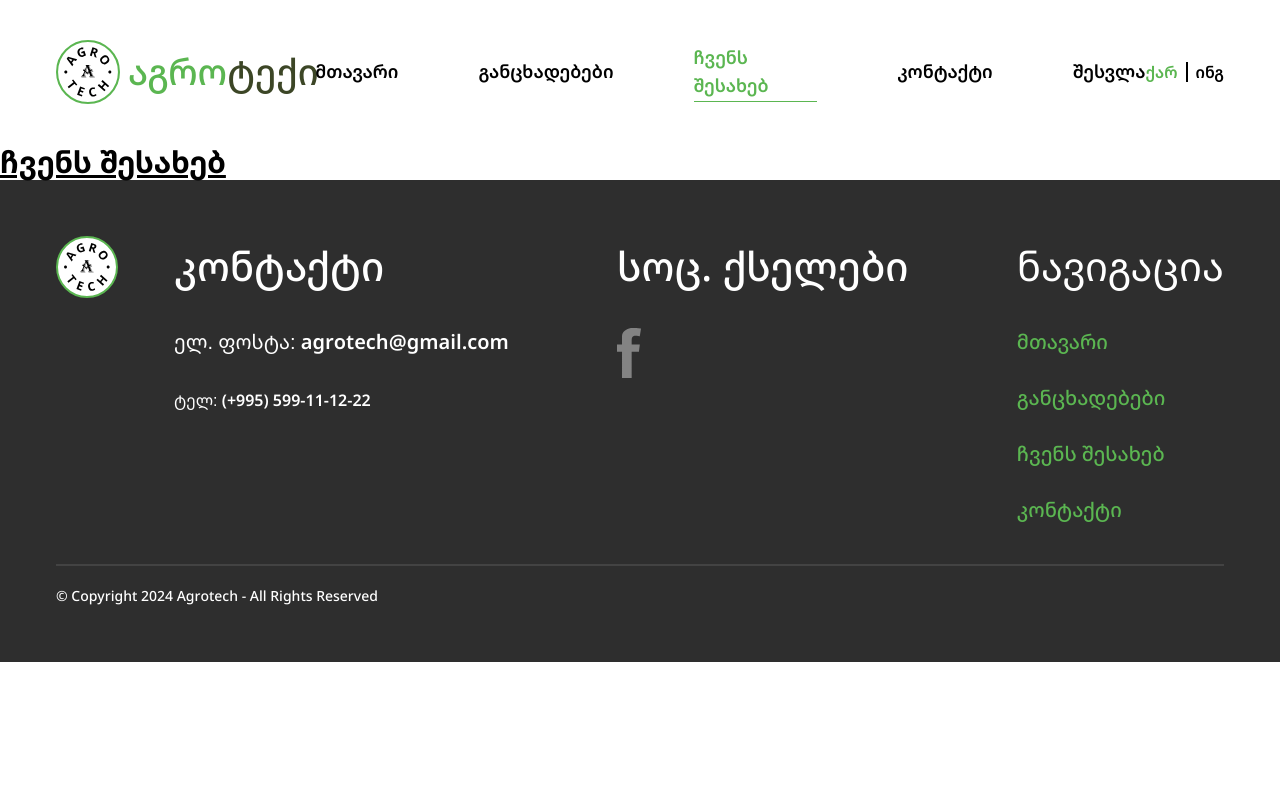
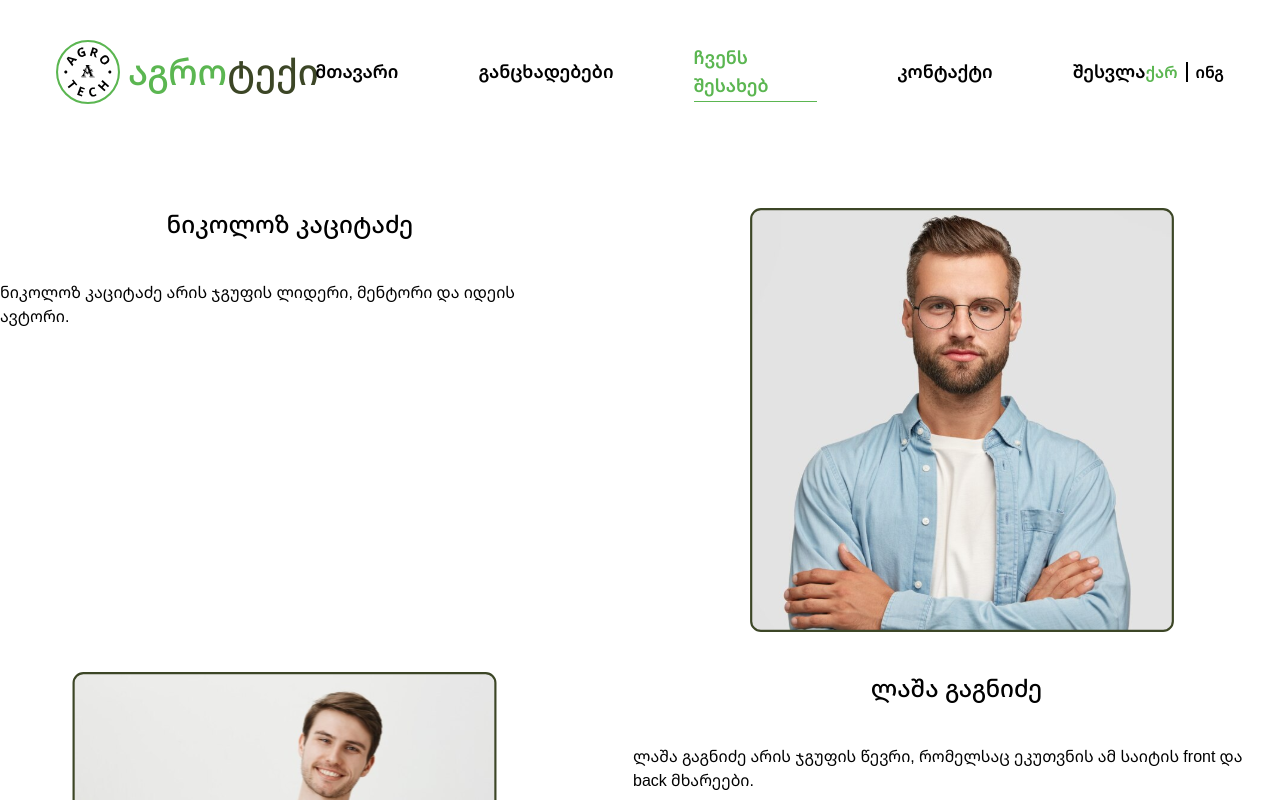
Before and after one commit to agrotech-ge/agro-tech-front, a Vue app: page /about in a window 1280 px wide. Shown: the top 800 px of the page. Built offline with nearby package versions, Linux system fonts and the light colour scheme; no server answers; what vue-recaptcha-v3 would draw is missing.

Commit message:
ჩვენს შესახებ: პირველი ვერსია

```diff
--- a/src/composables/useMain.js
+++ b/src/composables/useMain.js
@@ -85,7 +85,40 @@ const useMain = () => {
         }
     ])
 
-    return {tractors, members}
+    const _members = ref([
+        {
+            photo: '/src/assets/images/members/member1.svg',
+            name: 'ნიკოლოზ კაციტაძე',
+            description: 'ნიკოლოზ კაციტაძე არის ჯგუფის ლიდერი, მენტორი და იდეის ავტორი.'
+        },
+        {
+            photo: '/src/assets/images/members/member2.svg',
+            name: 'ლაშა გაგნიძე',
+            description: 'ლაშა გაგნიძე არის ჯგუფის წევრი, რომელსაც ეკუთვნის ამ  საიტის front და back მხარეები.'
+        },
+        {
+            photo: '/src/assets/images/members/member3.svg',
+            name: 'კარლო ცუცქირიძე',
+            description: 'კარლო ცუცქირიძე არის ჯგუფის წევრი, რომელსაც ეკუთვნის ამ საიტის front და back მხარეები.'
+        },
+        {
+            photo: '/src/assets/images/members/member4.svg',
+            name: 'სანდრო ღუღუნიშვილი',
+            description: 'back-end დეველოპერი'
+        },
+        {
+            photo: '/src/assets/images/members/member5.svg',
+            name: 'ვახო ბარათაშვილი',
+            description: 'back-end დეველოპერი, UI/UX დიზაინერი'
+        },
+        {
+            photo: '/src/assets/images/members/member6.svg',
+            name: 'ანდრია ბიბიაშვილი',
+            description: 'back-end დეველოპერი'
+        }
+    ])
+
+    return {tractors, members, _members}
 }
 
 export default useMain
--- a/src/views/About.vue
+++ b/src/views/About.vue
@@ -1,5 +1,22 @@
+<script setup>
+import useMain from "../composables/useMain.js";
+
+const {_members} = useMain()
+</script>
+
 <template>
-  <h1 class="text-3xl font-bold underline">
-    ჩვენს შესახებ
-  </h1>
+  <div class="flex items-center justify-center pt-16 pb-32">
+    <div class="flex flex-col gap-y-10 gap-x-5">
+      <div :class="{'flex-row-reverse': index % 2 === 0}" class="flex gap-x-16" v-for="(member, index) in _members"
+           :key="index">
+        <img class="w-[646px] h-[424px]" :src="member.photo" alt="member image">
+
+        <div class="flex flex-col gap-y-10 items-center">
+          <p class="text-2xl font-medium" v-text="member.name"/>
+
+          <p v-text="member.description"/>
+        </div>
+      </div>
+    </div>
+  </div>
 </template>
```
